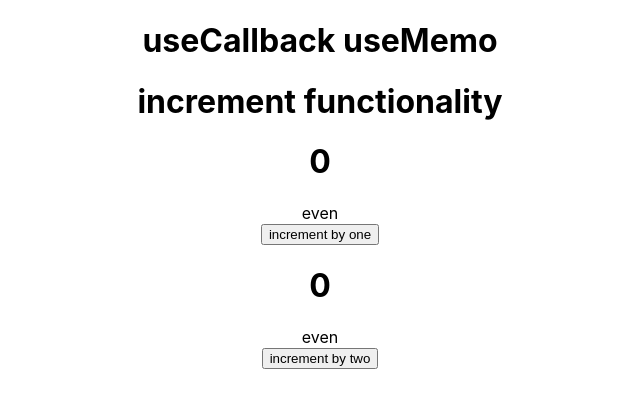
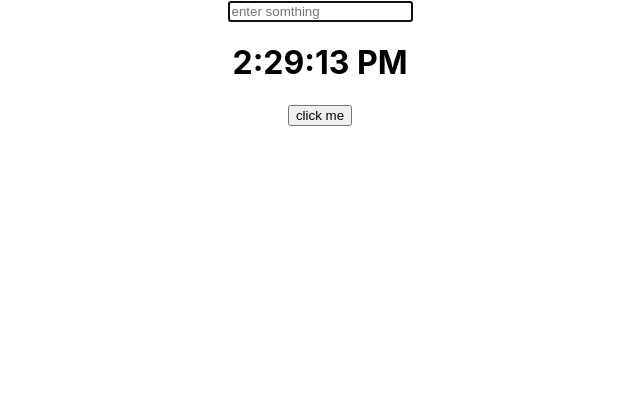
Before and after one commit to Tanvirkhan65/react-learning-all, a React (Vite) app: page / in a window 1280 px wide. Shown: the top 408 px of the page, without its empty margins (320-960 px from the left). Built offline with nearby package versions, Linux system fonts and the light colour scheme.

Commit message:
useRef forwardRef

```diff
--- a/src/App.jsx
+++ b/src/App.jsx
@@ -1,39 +1,13 @@
-import React, { useCallback, useMemo } from 'react';
+import React from 'react';
 import './App.css';
-import Button from './components/Button';
-import ShowCount from './components/ShowCount';
-import Title from './components/Title';
+import Clock from './components/Clock';
+import Form from './components/Form';
 
-const App = () => {
-    const [count, setCount] = React.useState(0);
-    const [count2, setCount2] = React.useState(0);
-    const incrementByOne = useCallback(() => {
-        setCount((prevCount) => prevCount + 1);
-    }, []);
-    const incrementByTwo = useCallback(() => {
-        setCount2((prevCount) => prevCount + 2);
-    }, []);
-    const isEvenOrOdd = useMemo(() => {
-        let i = 0;
-        while (i < 1000000000) {
-            // eslint-disable-next-line no-plusplus
-            i++;
-        }
-        return count % 2 === 0;
-    }, [count]);
-    const isEvenOrOdd2 = () => count2 % 2 === 0;
-    return (
-        <div className="App">
-            <h1>useCallback useMemo</h1>
-            <Title />
-            <ShowCount count={count} />
-            <span>{isEvenOrOdd ? 'even' : 'odd'}</span>
-            <Button incrementBy={incrementByOne}>increment by one</Button>
-            <ShowCount count={count2} />
-            <span>{isEvenOrOdd2() ? 'even' : 'odd'}</span>
-            <Button incrementBy={incrementByTwo}>increment by two</Button>
-        </div>
-    );
-};
+const App = () => (
+    <div className="App">
+        <Form />
+        <Clock />
+    </div>
+);
 
 export default App;
--- a/src/components/Button.jsx
+++ /dev/null
@@ -1,12 +0,0 @@
-import React from 'react';
-
-const Button = ({ incrementBy, children }) => {
-    console.log('button');
-    return (
-        <div>
-            <button type="button" onClick={incrementBy}>{children}</button>
-        </div>
-    );
-};
-
-export default React.memo(Button);
--- /dev/null
+++ b/src/components/Clock.jsx
@@ -0,0 +1,27 @@
+import React from 'react';
+
+const Clock = () => {
+    const [clock, setClock] = React.useState(new Date());
+    const intervalRef = React.useRef();
+    const tick = () => {
+        setClock(new Date());
+    };
+    React.useEffect(() => {
+        intervalRef.current = setInterval(tick, 1000);
+        return () => clearInterval(intervalRef.current);
+    });
+    return (
+        <div>
+            <h1>{clock.toLocaleTimeString('en-US')}</h1>
+            <button
+                onClick={() => clearInterval(intervalRef.current)}
+                type="button"
+            >
+                click me
+
+            </button>
+        </div>
+    );
+};
+
+export default Clock;
--- /dev/null
+++ b/src/components/Form.jsx
@@ -0,0 +1,16 @@
+import React from 'react';
+import Input from './Input';
+
+const Form = () => {
+    const inputRef = React.useRef(null);
+    React.useEffect(() => {
+        inputRef.current.focus();
+    }, []);
+    return (
+        <div>
+            <Input placeholder="enter somthing" type="text" ref={inputRef} />
+        </div>
+    );
+};
+
+export default Form;
--- /dev/null
+++ b/src/components/Input.jsx
@@ -0,0 +1,9 @@
+import React from 'react';
+
+const Input = ({ type, placeholder }, ref) => (
+    <div>
+        <input ref={ref} type={type} placeholder={placeholder} />
+    </div>
+);
+
+export default React.forwardRef(Input);
--- a/src/components/ShowCount.jsx
+++ /dev/null
@@ -1,13 +0,0 @@
-import React from 'react';
-
-// eslint-disable-next-line react/prop-types
-const ShowCount = ({ count }) => {
-    console.log('show count');
-    return (
-        <div>
-            <h1>{count}</h1>
-        </div>
-    );
-};
-
-export default React.memo(ShowCount);
--- a/src/components/Title.jsx
+++ /dev/null
@@ -1,12 +0,0 @@
-import React from 'react';
-
-const Title = () => {
-    console.log('tile');
-    return (
-        <div>
-            <h1>increment functionality</h1>
-        </div>
-    );
-};
-
-export default React.memo(Title);
```
